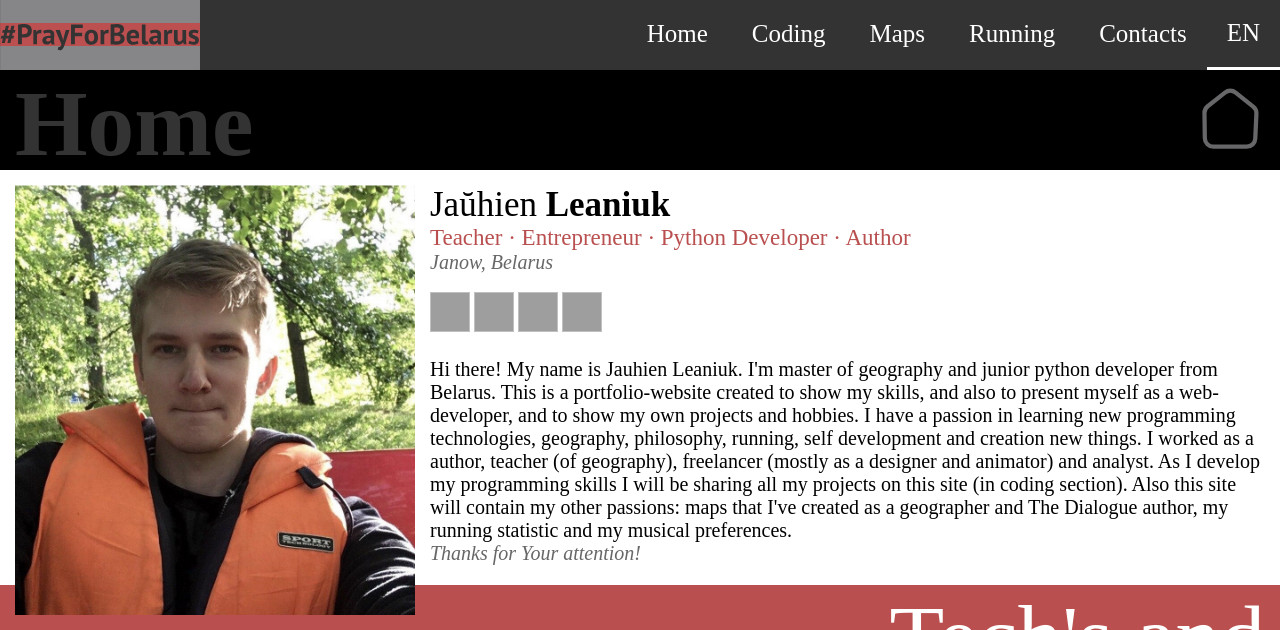
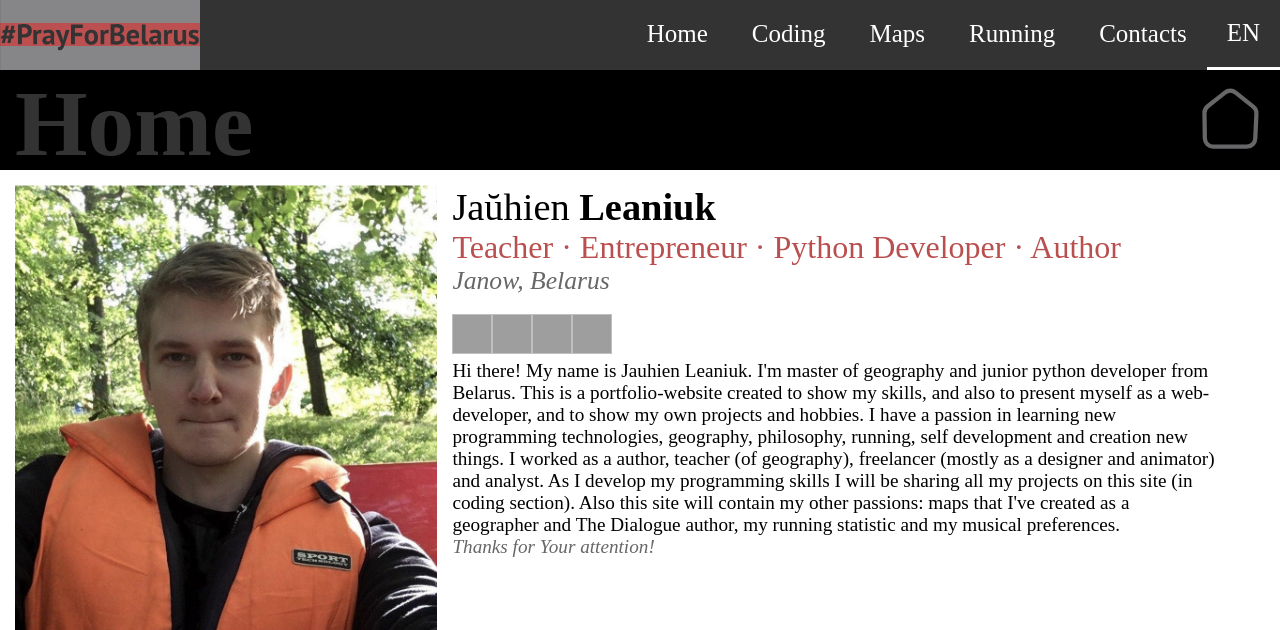
Before and after one commit to UngeheurenUngeziefer/JauhienLeaniuk, a Flask app: page / in a window 1280 px wide. Shown: the top 630 px of the page. Run offline with Flask 2, Linux system fonts and the light colour scheme; grey boxes are pictures that could not be loaded.

Commit message:
homepage scaling

```diff
--- a/static/css/home.css
+++ b/static/css/home.css
@@ -3,18 +3,38 @@ body {
 	margin: 0;
 }
 
+.white_block {
+	float: right;
+	background-color: white;
+	background-origin: content-box;
+	background-repeat: no-repeat;
+	background-size: 100%;
+	/*background-color: #B94F4F;*/
+	height: 75vh;
+	width: 100vw;
+	padding: 0;
+}
+
 /* класс текста */
 text.portfolio_text {
-	font-size: 20px;
 	font-family: PT Sans;
 	color: black;
 	text-align: left;
+	max-width: 40%;
+	max-height: 40%;
+	padding-right: 15px;
+	font-size: 1.5vw;
+	cursor: default;
   }
 
 /* класс фото */
 img.leftimg {
   	float: left; /* Выравнивание по левому краю */
   	padding: 0 15px 15px 15px; /* Отступы вокруг картинки */
+  	width: 33vw;
+	object-fit: cover;
+	display: block;
+
 }
 
 text {
@@ -23,25 +43,27 @@ text {
 }
 
 .name_text {
-	font-size: 35px;
+	font-size: 3vw;
 	text-align: justify;
+	cursor: default;
 }
 
 .professions {
 	color: #B94F4F;
-	font-size: 23px;
+	font-size: 2.5vw;
 	font-weight: normal;
-	padding-right: 15px;
 	text-align: justify;
+	cursor: default;
 }
 
 .location {
 	color: #676769;
-	font-size: 20px;
+	font-size: 2vw;
 	font-style: italic;
 }
 
 .github_logo {
+	box-sizing: border-box;
 	height: 40px;
 	width: 40px;
 	background-image: url('sm_icons/github_logo.svg');
@@ -59,6 +81,7 @@ a.github_link {
 }
 
 .telegram_logo {
+	box-sizing: border-box;
 	height: 40px;
 	width: 40px;
 	background-image: url('sm_icons/telegram_logo.svg');
@@ -69,12 +92,13 @@ a.github_link {
 }
 
 a.telegram_link {
+	padding: 0;
 	width: 40px;
-	padding: 0;
 	color: #B94F4F;
 }
 
 .resume_logo {
+	box-sizing: border-box;
 	height: 40px;
 	width: 40px;
 	background-image: url('sm_icons/cv_logo.svg');
@@ -91,6 +115,7 @@ a.resume_link {
 }
 
 .instagram_logo {
+	box-sizing: border-box;
 	height: 40px;
 	width: 40px;
 	background-image: url('sm_icons/instagram_logo.svg');
@@ -107,27 +132,35 @@ a.instagram_link {
 }
 
 .text_block {
-	padding: 20px;
+	float: left; /* Выравнивание по левому краю */
+  	padding: 0 15px 15px 0; /* Отступы вокруг картинки */
+  	width: 60vw;
+	height: 70vh;
+	display: block;
 }
+
 .thanks_text {
 	color: #676769;
 }
 
-
-
+/* Красный блок, фоновая картинка розы */
 .block1 {
-	background-color: #B94F4F;
-	height: 80vh;
-	width: 100vw;
+	float: right;
+	background-image: url('/static/home/roses_back.png');
+	background-origin: content-box;
+	background-repeat: no-repeat;
+	background-size: 100%;
+	/*background-color: #B94F4F;*/
+	height: 80%;
+	width: 100%;
 	padding: 0;
 }
 
 .interactive_svg {
-	width: 50vw;
-	height: 70vh;
+	padding-top: 0;
+	width: 40%;
 	float: left;
 }
-
 
 .text_for_svg {
 	float: right;
--- a/templates/footer.html
+++ b/templates/footer.html
@@ -1,12 +1,12 @@
-<footer>
-	<!-- Файл стилей -->
-	<link rel="stylesheet" href="{{ url_for('static', filename='css/footer.css') }}" />
-	<!-- Файл стилей -->
-	<div class=footer_box>
-		<div class='footer_top_text'>Site created using this tech's and products:</div>
-		<img src="{{ 'static/footer/footer_icons.svg' }}" class='footer_icons'></img>
-		<div class='footer_end_text'>
-			© 2020	Jaŭhien Leaniuk, <img src="{{ 'static/css/logo/main_icon.svg' }}" class='main_icon'></img> some rights reserved.
-		</div>
+<!-- Файл стилей -->
+<link rel="stylesheet" href="{{ url_for('static', filename='css/footer.css') }}" />
+<div class=footer_box>
+	<div class='footer_text'>
+		<div class='footer_text_top'>Site created using this tech's and products:</div>
 	</div>
-</footer>
+	<img src="{{ 'static/footer/footer_icons.svg' }}" class='footer_icons'></img>
+	<div class='footer_text'>© 2020	Jaŭhien Leaniuk,
+		<img src="{{ 'static/css/logo/main_icon.svg' }}" class='main_icon'></img>
+		 some rights reserved.
+	</div>
+</div>
--- a/templates/home.html
+++ b/templates/home.html
@@ -7,8 +7,9 @@
 	<div class='black_block'>
 		<div class='bb_text'>Home<img src="static/bb_icons/home_icon.svg" class='bb_icon' /></div>
 	</div>
+	<div class='white_block'>
 		<!-- Фото -->
-	<img src="{{ 'static/home/photo.jpg' }}" alt="my photo" height=430 width=400 class='leftimg'>
+		<img src="{{ 'static/home/photo.png' }}" alt="my photo" class='leftimg'>
 		<!-- Имя Заголовок -->
 		<text class='name_text'>Jaŭhien
 			<b>Leaniuk</b>
@@ -22,14 +23,11 @@
 		<!-- Кнопки соц сетей -->
 		<br />
 		<br />
-	<a href='https://t.me/jhnlnk' target='_blank' class='telegram_link'><img class='telegram_logo'></img></a>
-	<a href='https://github.com/UngeheurenUngeziefer' target='_blank' class='github_link'><img class='github_logo'></img></a>
-	<a href='https://www.instagram.com/skona_stadt/' target='_blank' class='instagram_link'><img class='instagram_logo'></img></a>
-	<a href="{{ 'static/resume.pdf' }}" target='_blank' class='resume_link'><img class='resume_logo'></img></a>
+		<a href='https://t.me/jhnlnk' target='_blank' class='telegram_link'><img class='telegram_logo'></img></a><a href='https://github.com/UngeheurenUngeziefer' target='_blank' class='github_link'><img class='github_logo'></img></a><a href='https://www.instagram.com/skona_stadt/' target='_blank' class='instagram_link'><img class='instagram_logo'></img></a><a href="{{ 'static/resume.pdf' }}" target='_blank' class='resume_link'><img class='resume_logo'></img></a>
 		<!-- Текст портфолио -->
 		<br />
-	<div class='text_block'><text class='portfolio_text'>Hi there! My name is Jauhien Leaniuk. I'm master of geography and junior python developer from Belarus. This is a portfolio-website created to show my skills, and also to present myself as a web-developer, and to show my own projects and hobbies. I have a passion in learning new programming technologies, geography, philosophy, running, self development and creation new things. I worked as a author, teacher (of geography), freelancer (mostly as a designer and animator) and analyst. As I develop my programming skills I will be sharing all my projects on this site (in coding section). Also this site will contain my other passions: maps that I've created as a geographer and The Dialogue author, my running statistic and my musical preferences.
-	<br /><i class='thanks_text'>Thanks for Your attention!</i></text></div>
+		<div class='text_block'><text class='portfolio_text'>Hi there! My name is Jauhien Leaniuk. I'm master of geography and junior python developer from Belarus. This is a portfolio-website created to show my skills, and also to present myself as a web-developer, and to show my own projects and hobbies. I have a passion in learning new programming technologies, geography, philosophy, running, self development and creation new things. I worked as a author, teacher (of geography), freelancer (mostly as a designer and animator) and analyst. As I develop my programming skills I will be sharing all my projects on this site (in coding section). Also this site will contain my other passions: maps that I've created as a geographer and The Dialogue author, my running statistic and my musical preferences.<i class='thanks_text'><br />Thanks for Your attention!</i></text></div>
+	</div>
 	<!-- Технологии + Интерактивный SVG-->
 	<div class='block1'>
 		<div class='text_for_svg'>Tech's and<br />Spheres used<br />in my projects</div>
@@ -40,6 +38,14 @@
 		<object type="image/svg+xml" data="{{ 'static/home/my_skills.svg' }}" class='interactive_svg2'></object>
 		<div class='text_for_svg2'>My<br />skills</div>
 	</div>
-	<!-- Образование + Интерактивный SVG-->
+
+	<!-- Технологии + Интерактивный SVG-->
+	<div class='block1'>
+		<div class='text_for_svg'>Tech's and<br />Spheres used<br />in my projects</div>
+		<object type="image/svg+xml" data="{{ 'static/home/my_projects_stats.svg' }}" class='interactive_svg'></object>
+	</div>
+
+	<div class='footer'>
+		{% include 'footer.html' %}
+	</div>
 </body>
-{% include 'footer.html' %}
```
Also changed, not shown: other parts of static/css/home.css (+14 -22 lines), resourses/my_skills_PyGal.py (+37 -22 lines), static/css/footer.css (+11 -18 lines), resourses/percents.svg (added), static/home/fog_back.png (added), static/home/my_projects_stats.svg, static/home/photo.png (added), static/home/roses_back.png (added), 1 other file. Lines whose indentation alone changed are shown as unchanged.
